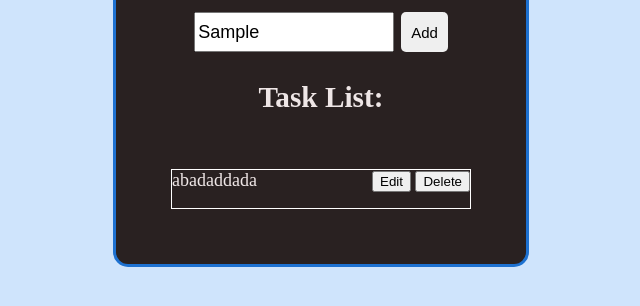
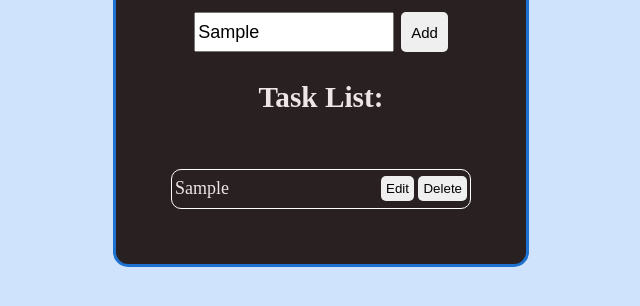
Before and after one commit to Mhn23/to-do-list, a plain HTML site: page index.html in a window 1280 px wide. Both pictures are taken after typing "Sample" into the empty fields and a click on the button "Add". Shown: the part 254-560 px from the top of the page, without its empty margins (319-959 px from the left). Drawn offline with Linux system fonts and the light colour scheme.

Commit message:
added first lines of js and tasks can be added

```diff
--- a/index.html
+++ b/index.html
@@ -8,19 +8,13 @@
         <div class="listBox">
             <h1>To Do List</h1>
             <div class="inputAndButtonBox">
-                <input type="text" class="inputText">
-                <button class="addButton">Add</button>
+                <input type="text" class="inputText" id="input-el">
+                <button class="addButton" id="add-btn">Add</button>
             </div>
             <h3>Task List:</h3>
-                <ul class="tasksUl">
-                <li class="taskBox">
-                    <span>abadaddada</span>
-                    <div class="deleteAndEditButtons">
-                        <button class="editButton">Edit</button>
-                        <button class="deleteButton">Delete</button>
-                    </div>
-                </li>
-            </ul>
+                <ul class="tasksUl" id="tasks-ul-el">
+
+                </ul>
         </div>
     </body>
 </html>
--- a/index.js
+++ b/index.js
@@ -0,0 +1,30 @@
+let idValue = 0
+let inputText
+
+let task = {
+    id: idValue,
+    isCompleted: false,
+    taskName: inputText
+}
+
+let taskArray = []
+const addButton = document.getElementById("add-btn")
+const inputElement = document.getElementById("input-el")
+const tasksUlElement = document.getElementById("tasks-ul-el")
+
+addButton.addEventListener("click",function(){
+    inputText = inputElement.value.trim()
+    if(inputText){
+        tasksUlElement.innerHTML += `
+                <li class="taskBox" id="task-el-id">
+                    <span>${inputText}</span>
+                    <div class="deleteAndEditButtons">
+                        <button class="editButton">Edit</button>
+                        <button class="deleteButton">Delete</button>
+                    </div>
+                </li>
+                `
+    }else{
+        alert("The task can't be an empty space !")
+    }
+})
--- a/style.css
+++ b/style.css
@@ -59,4 +59,22 @@ body{
     box-sizing: border-box;
     display: flex;
     justify-content: space-between;
+    align-items: center;
+    padding-left: 3px;
+    padding-right: 3px;
+    border-radius: 10px;
+    border-width: 1px;
 }
+
+
+.editButton{
+    border: 0;
+    border-radius: 5px;
+    padding: 5px;
+}
+
+.deleteButton{
+    border: 0;
+    border-radius: 5px;
+    padding: 5px;
+}
```
Also changed, not shown: 1 other file.
